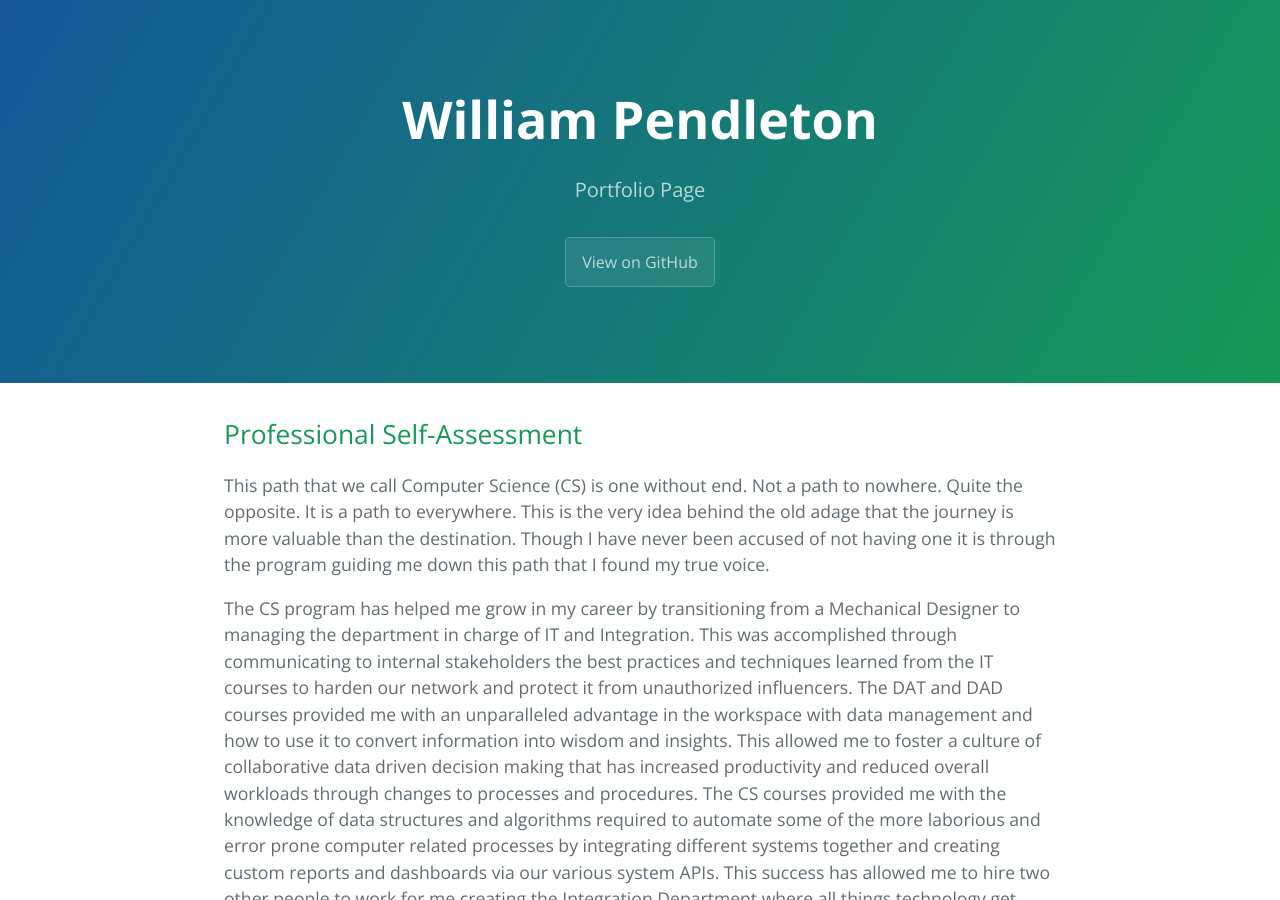
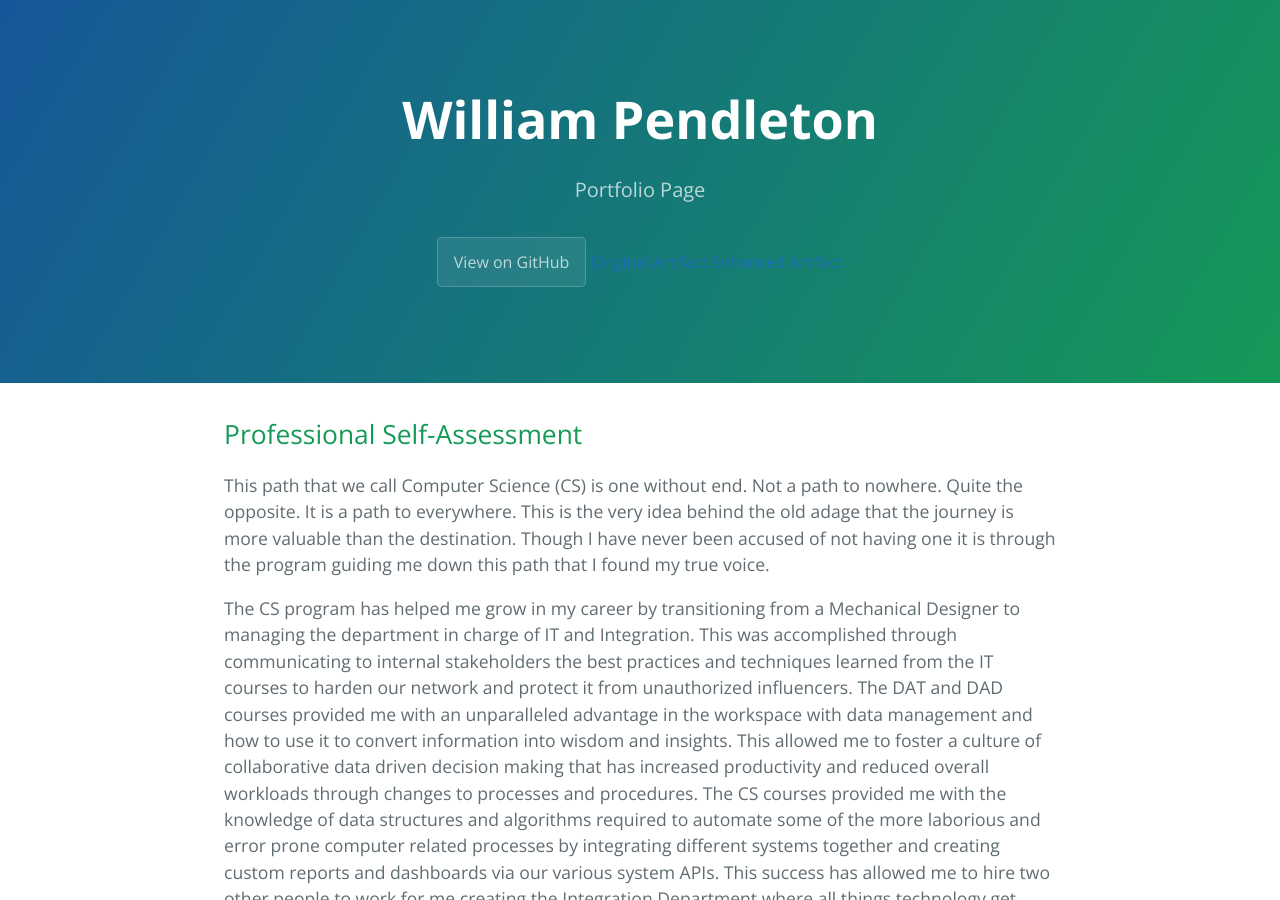
Before and after one commit to WPendletonPSG/PSG_WP.github.io, a Jekyll site: the page built from index.md, in a window 1280 px wide and 900 px high. Built offline with Jekyll 4.4.1, drawn with Linux system fonts in a browser that asks for light colours; our own code applies the rules of GitHub Pages for plain Markdown files.

Commit message:
Update default.html

```diff
--- a/_layouts/default.html
+++ b/_layouts/default.html
@@ -21,6 +21,8 @@
       {% if site.github.is_project_page %}
         <a href="{{ site.github.repository_url }}" class="btn">View on GitHub</a>
       {% endif %}
+      <a href="https://github.com/SNHU-WPendletonPortfolio/WeightTrackingApp_cs360">Original Artifact</A>
+      <a href="https://github.com/SNHU-WPendletonPortfolio/cs499_WeightTracking_webApp">Enhanced Artifact</A>
     </header>
 
     <main id="content" class="main-content" role="main">
```
